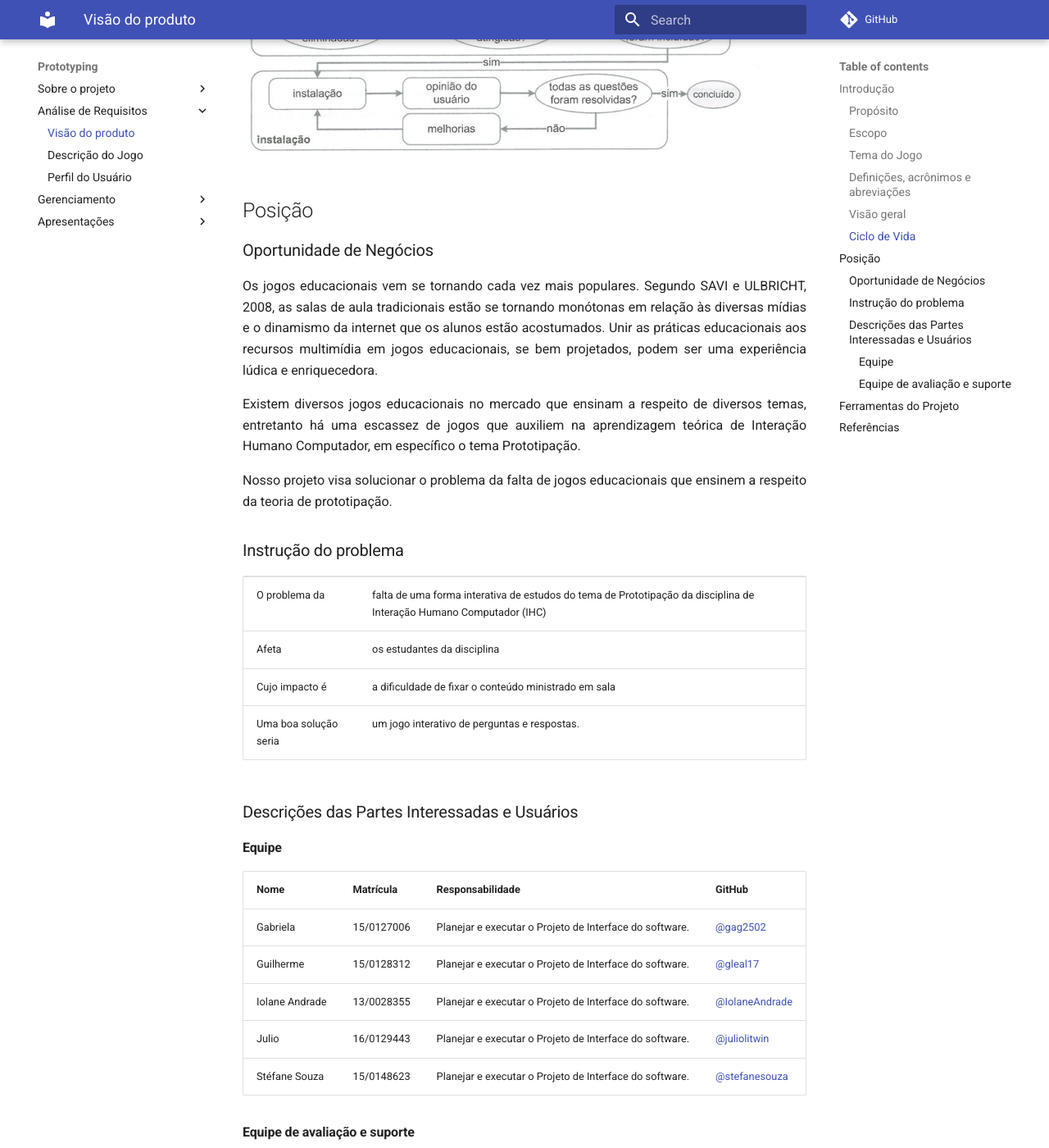
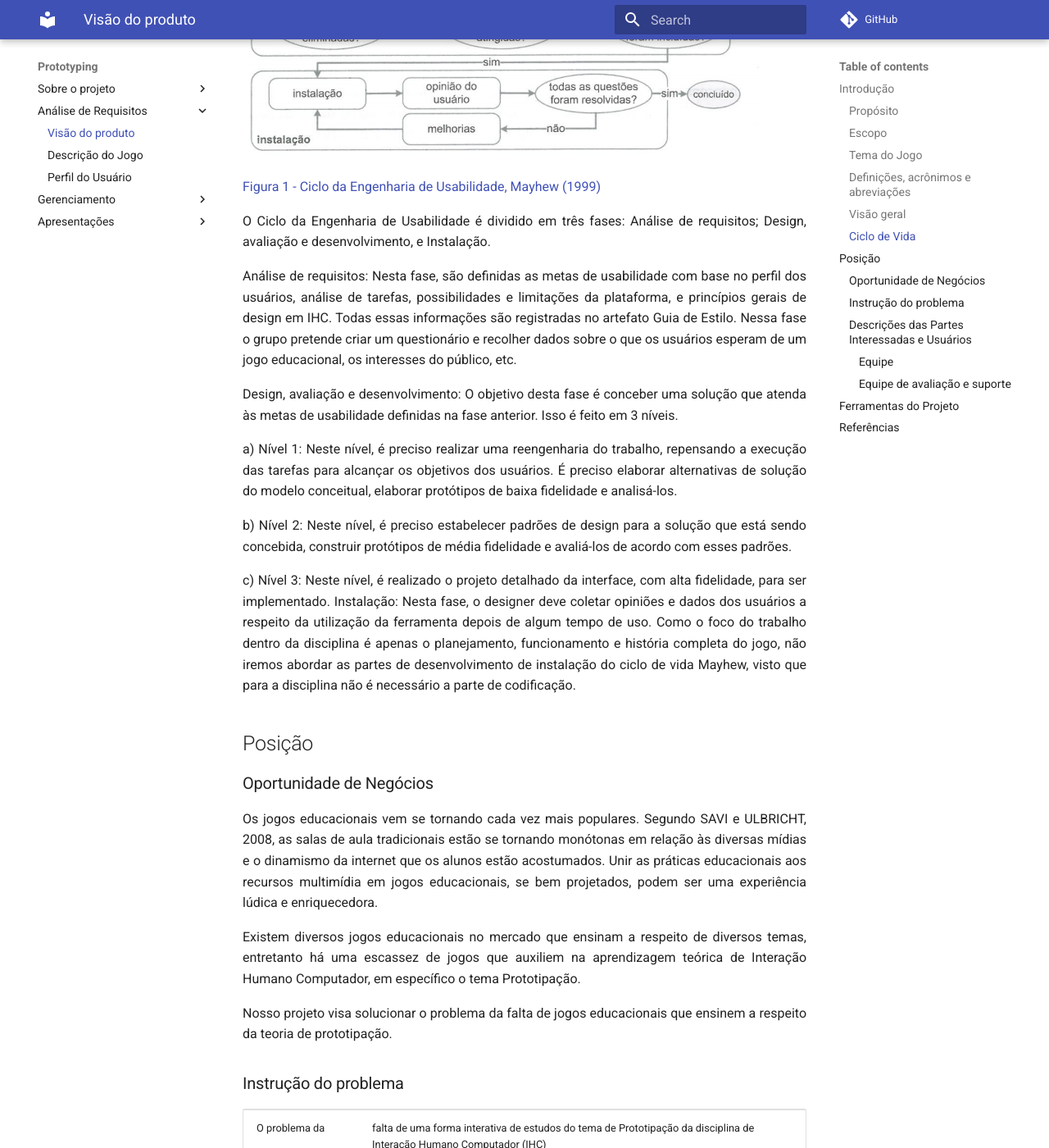
Before and after one commit to Design-de-Jogos/2020.1-ProtoGame, an MkDocs documentation site: the page built from docs/Visao.md, in a window 1280 px wide and 1400 px high, scrolled down 1933 px. Shown: the whole window at 82% size. Built offline with MkDocs 1.6.1 and Material for MkDocs 9.7.7, drawn with Linux system fonts in a browser that asks for light colours; comment, search, counter and statistics services are not loaded.

Commit message:
atualizando doc de visao, adicionando referencias e arrumando alinhamentos e home

```diff
--- a/docs/Visao.md
+++ b/docs/Visao.md
@@ -37,11 +37,31 @@ O jogo será educacional voltado ao aprendizado de prototipação.
 
 ### Visão geral
 
-Seguindo o ciclo de engenharia de usabilidade da Mayhew. O projeto será desenvolvido segundo o cronograma presente nesse documento no tópico 5. As características do jogo, como história, personagens, jogabilidade e interface serão pensadas a partir do problema identificado no tópico 2.2 e dos dados que serão coletados a partir do público alvo.
+<p align="justify"> Seguindo o ciclo de engenharia de usabilidade da Mayhew. O projeto será desenvolvido segundo o cronograma presente nesse documento no tópico 5. As características do jogo, como história, personagens, jogabilidade e interface serão pensadas a partir do problema identificado no tópico 2.2 e dos dados que serão coletados a partir do público alvo.</p>
 
 ### Ciclo de Vida
 
 ![Ciclo de Vida](./img/ciclo-de-vida.jpeg)
+
+[Figura 1 - Ciclo da Engenharia de Usabilidade, Mayhew (1999)](./img/ciclo-de-vida.jpeg)
+
+
+<p align="justify"> O Ciclo da Engenharia de Usabilidade é dividido em três fases: Análise de requisitos; Design, avaliação e desenvolvimento, e Instalação. </p>
+
+<p align="justify">Análise de requisitos: Nesta fase, são definidas as metas de usabilidade com base no perfil dos usuários, análise de tarefas, possibilidades e limitações da plataforma, e princípios gerais de design em IHC. Todas essas informações são registradas no artefato Guia de Estilo. Nessa fase o grupo pretende criar um questionário e recolher dados sobre o que os usuários esperam de um jogo educacional, os interesses do público, etc. </p>
+
+<p align="justify">Design, avaliação e desenvolvimento: O objetivo desta fase é conceber uma solução que atenda às metas de usabilidade definidas na fase anterior. Isso é feito em 3 níveis.</p>
+
+<p align="justify"> a) Nível 1: Neste nível, é preciso realizar uma reengenharia do trabalho, repensando a execução das tarefas para alcançar os objetivos dos usuários. É preciso elaborar alternativas de solução do modelo conceitual, elaborar protótipos de baixa fidelidade e analisá-los.</p>
+
+<p align="justify"> b) Nível 2: Neste nível, é preciso estabelecer padrões de design para a solução que está sendo concebida, construir protótipos de média fidelidade e avaliá-los de acordo com esses padrões. </p>
+
+<p align="justify"> c) Nível 3: Neste nível, é realizado o projeto detalhado da interface, com alta fidelidade, para ser implementado.
+Instalação: Nesta fase, o designer deve coletar opiniões e dados dos usuários a respeito da utilização da ferramenta depois de algum tempo de uso.
+Como o foco do trabalho dentro da disciplina é apenas o planejamento, funcionamento e história completa do jogo, não iremos abordar as partes de desenvolvimento de instalação do ciclo de vida Mayhew, visto que para a disciplina não é necessário a parte de codificação. </p>
+
+
+
 
 ## Posição
 
@@ -70,7 +90,6 @@ Seguindo o ciclo de engenharia de usabilidade da Mayhew. O projeto será desenvo
 Gabriela | 15/0127006   |Planejar e executar o Projeto de Interface do software. | [@gag2502](https://github.com/gag2502)
 Guilherme |15/0128312| Planejar e executar o Projeto de Interface do software. | [@gleal17](https://github.com/gleal17)
 Iolane Andrade | 13/0028355 | Planejar e executar o Projeto de Interface do software. | [@IolaneAndrade](https://github.com/IolaneAndrade)
-Julio |16/0129443 | Planejar e executar o Projeto de Interface do software. | [@juliolitwin](https://github.com/@juliolitwin)
 Stéfane Souza | 15/0148623 | Planejar e executar o Projeto de Interface do software. | [@stefanesouza](https://github.com/stefanesouza)
 
 
```
Also changed, not shown: docs/Descricao-jogo.md (+3 -3 lines), docs/index.md (+6 -7 lines), docs/img/gabriela.jpeg (added), docs/img/guilherme.jpeg (added), docs/img/iolane.jpeg (added), docs/img/stefane.jpeg (added).
